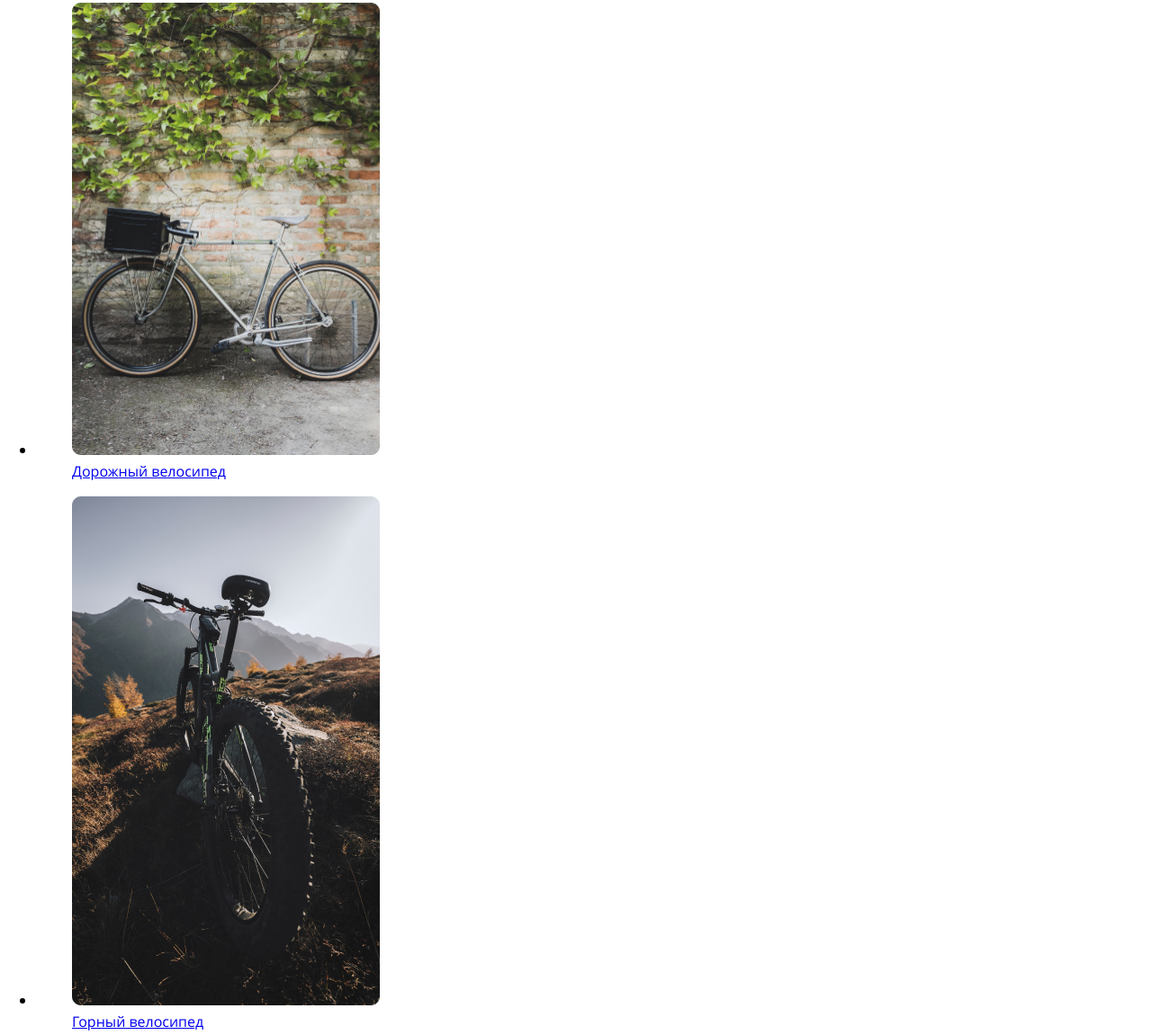
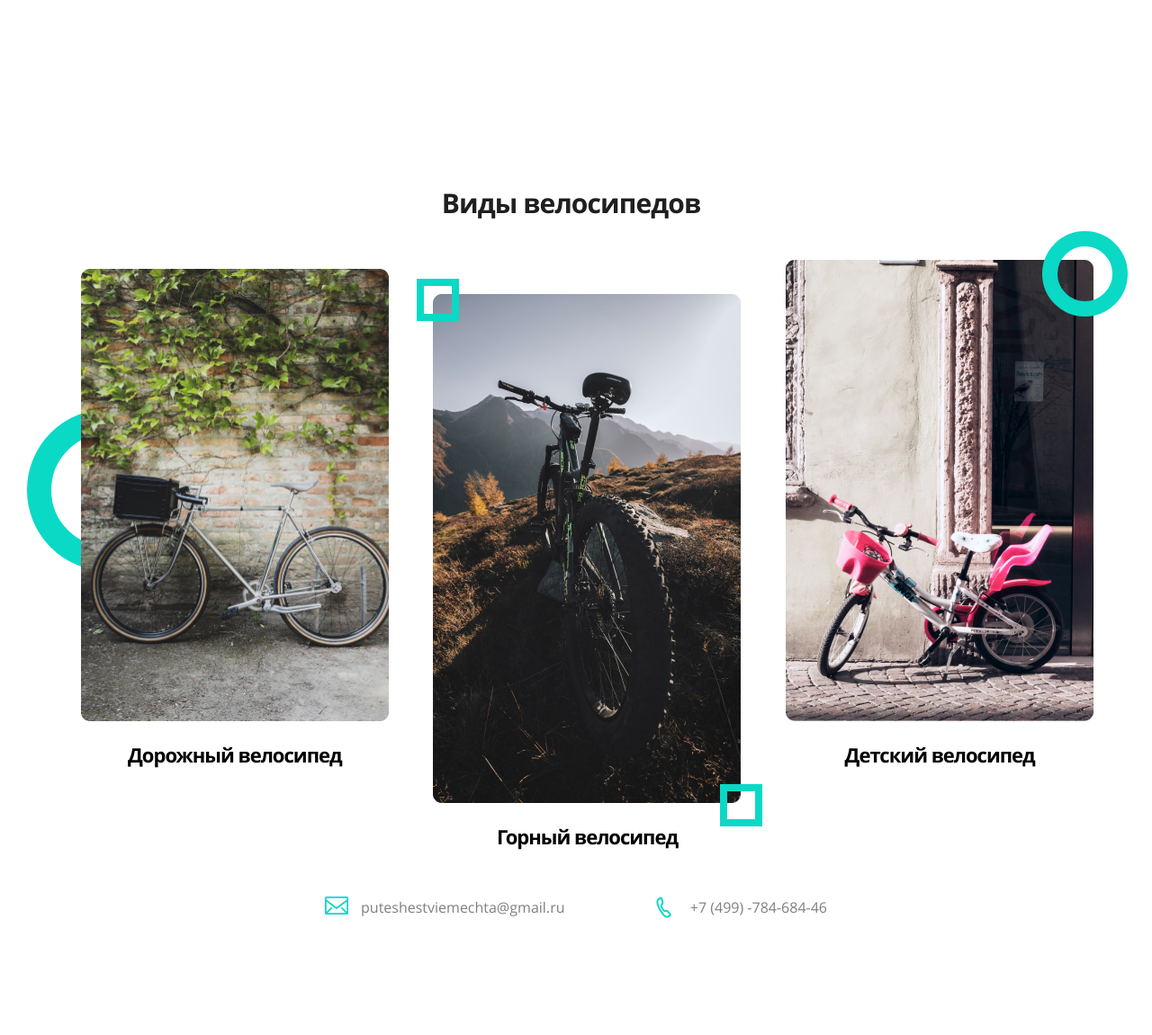
Before and after one commit to b-aleksei/bicycle, a website built with webpack: page source/html/index.html in a window 1280 px wide. Shown: the part 1177-2328 px from the top of the page at 90% size. After the commit the page ends 2198 px from the top, so only its background shows below. Built offline with nearby package versions, Linux system fonts and the light colour scheme; files whose address does not match are found by name.

Commit message:
добавляет секцию виды велосипедов

```diff
--- a/source/html/components/variety.html
+++ b/source/html/components/variety.html
@@ -1,31 +1,46 @@
-<section id="variety" class="variety">
-  <h2 class="variety__title">Виды велосипедов</h2>
+<section class="variety">
+  <h2 id="variety" class="variety__title">Виды велосипедов</h2>
   <ul class="variety__list">
-    <li>
-      <a href="#">
-        <figure>
-          <img src="img/desktop/bike1@1x.jpg" width="342" height="503" alt="Дорожный велосипед">
-          <figcaption>
+    <li class="variety__item">
+      <a class="variety__link" href="#">
+        <figure class="variety__wrap-img">
+          <picture>
+<!--            1x: 270x300  2x: 540x600-->
+            <source type="image/webp" media="(max-width: 1023px)" srcset="img/tablet/bike1@1x.webp 1x, img/tablet/bike1@2x.webp 2x">
+            <source media="(max-width: 1023px)" srcset="img/tablet/bike1@1x.jpg 1x, img/tablet/bike1@2x.jpg 2x">
+            <img class="variety__img" src="img/desktop/bike1@1x.jpg" srcset="img/desktop/bike1@2x.jpg" width="342" height="503" alt="Дорожный велосипед">
+          </picture>
+          <figcaption class="variety__description">
             Дорожный велосипед
           </figcaption>
         </figure>
       </a>
     </li>
-    <li>
-      <a href="#">
-        <figure>
-          <img src="img/desktop/bike2@1x.jpg" width="342" height="566" alt="Горный велосипед">
-          <figcaption>
+    <li class="variety__item">
+      <a class="variety__link" href="#">
+        <figure class="variety__wrap-img">
+          <picture>
+            <!--            1x: 270x300  2x: 540x600-->
+            <source type="image/webp" media="(max-width: 1023px)" srcset="img/tablet/bike2@1x.webp 1x, img/tablet/bike2@2x.webp 2x">
+            <source media="(max-width: 1023px)" srcset="img/tablet/bike2@1x.jpg 1x, img/tablet/bike2@2x.jpg 2x">
+            <img class="variety__img" src="img/desktop/bike2@1x.jpg" srcset="img/desktop/bike2@2x.jpg 2x" width="342" height="566" alt="Горный велосипед">
+          </picture>
+          <figcaption class="variety__description">
             Горный велосипед
           </figcaption>
         </figure>
       </a>
     </li>
-    <li>
-      <a href="#">
-        <figure>
-          <img src="img/desktop/bike3@1x.jpg" width="342" height="513" alt="Детский велосипед">
-          <figcaption>
+    <li class="variety__item">
+      <a class="variety__link" href="#">
+        <figure class="variety__wrap-img">
+          <picture>
+            <!--            1x: 270x300  2x: 540x600-->
+            <source type="image/webp" media="(max-width: 1023px)" srcset="img/tablet/bike3@1x.webp 1x, img/tablet/bike3@2x.webp 2x">
+            <source media="(max-width: 1023px)" srcset="img/tablet/bike3@1x.jpg 1x, img/tablet/bike3@2x.jpg 2x">
+            <img class="variety__img" src="img/desktop/bike3@1x.jpg" srcset="img/desktop/bike3@2x.jpg 2x" width="342" height="513" alt="Детский велосипед">
+          </picture>
+          <figcaption class="variety__description">
             Детский велосипед
           </figcaption>
         </figure>
--- a/source/js/main.js
+++ b/source/js/main.js
@@ -1,4 +1,3 @@
 import './modules/menu';
 import './modules/scroll';
 import './modules/validate';
-// import './modules/variety';
--- a/source/sass/blocks/variety.scss
+++ b/source/sass/blocks/variety.scss
@@ -1,4 +1,192 @@
+$w: 342px;
+$s: 15px;
+
 .variety {
-  max-width: 1440px;
-  margin: auto;
+  padding-top: 251px;
+
+  @media (max-width: $viewport--lg) {
+    padding-top: 100px;
+  }
+
+  @media (max-width: $viewport--md) {
+    padding-top: 0;
+  }
 }
+
+.variety__title {
+  margin-right: 11px;
+  margin-bottom: 41px;
+  font-weight: 600;
+  font-size: 30px;
+  text-align: center;
+  letter-spacing: -0.03em;
+  color: $color-title;
+
+  @media (max-width: $viewport--lg) {
+    margin: 0 auto 34px auto;
+    font-size: 24px;
+  }
+
+  @media (max-width: $viewport--md) {
+    margin-top: 135px;
+  }
+}
+
+.variety__list {
+  display: flex;
+  flex-wrap: wrap;
+  justify-content: space-around;
+  align-items: flex-start;
+  list-style: none;
+  padding: 0 0 0 25px;
+  margin: 0 auto 0 auto;
+  width: 1200px;
+
+  @media (max-width: 1249px) {
+    width: 1000px;
+  }
+
+  @media (max-width: $viewport--lg) {
+    width: 638px;
+    margin-top: 0;
+    padding-left: 0;
+  }
+
+  @media (max-width: $viewport--md) {
+    width: 320px;
+  }
+}
+
+.variety__item {
+  position: relative;
+  width: 342px;
+  margin-bottom: 50px;
+
+  &::before {
+    content: "";
+    position: absolute;
+    top: 0;
+    left: 0;
+    border-style: solid;
+    border-color: $color-accent;
+  }
+
+  &:first-child {
+    margin-top: 10px;
+  }
+
+  &:nth-child(3n + 1)::before {
+    top: 156px;
+    left: -60px;
+    border-radius: 50%;
+    width: 180px;
+    height: 180px;
+    border-width: 27px;
+    z-index: -1;
+  }
+
+  &:nth-child(3n + 2) {
+    margin-top: 38px;
+
+    &::before {
+      top: -17px;
+      left: -18px;
+      width: 47px;
+      height: 47px;
+      border-width: 8px;
+    }
+
+    &::after {
+      content: "";
+      position: absolute;
+      bottom: 28px;
+      right: -24px;
+      width: 47px;
+      height: 47px;
+      border: 8px solid $color-accent;
+    }
+  }
+
+  &:nth-child(3n)::before {
+    top: -32px;
+    left: inherit;
+    right: -38px;
+    border-radius: 50%;
+    width: 95px;
+    height: 95px;
+    border-width: 17px;
+  }
+
+  @media (max-width: $viewport--lg) {
+    width: 270px;
+
+    &:first-child {
+      margin-top: 0;
+    }
+
+    &:nth-child(3n + 1)::before {
+      top: 201px;
+      left: -38px;
+      width: 127px;
+      height: 127px;
+      border-width: 18px;
+    }
+
+
+    &:nth-child(3n)::before {
+      top: -21px;
+      right: -25px;
+      width: 68px;
+      height: 68px;
+      border-width: 13px;
+    }
+
+    &:nth-child(3n + 2) {
+      margin-top: 0;
+
+      &::before {
+        display: none;
+      }
+
+      &::after {
+        display: none;
+      }
+    }
+  }
+
+  @media (max-width: $viewport--md) {
+    margin-bottom: 42px;
+
+    &:nth-child(3n + 1)::before {
+      left: -24px;
+    }
+
+    &:nth-child(3n)::before {
+      right: -15px;
+    }
+  }
+}
+
+.variety__link {
+  display: block;
+  text-decoration: none;
+  color: inherit;
+}
+
+.variety__wrap-img {
+  margin: 0;
+}
+
+.variety__img {
+  width: 100%;
+  height: auto;
+}
+
+.variety__description {
+  display: block;
+  text-align: center;
+  margin-top: 15px;
+  font-weight: 600;
+  font-size: 22px;
+  letter-spacing: -1px;
+}
```
Also changed, not shown: build/css/style.css, build/css/style.min.css, build/index.html, build/js/main.min.js, 1 other file.
